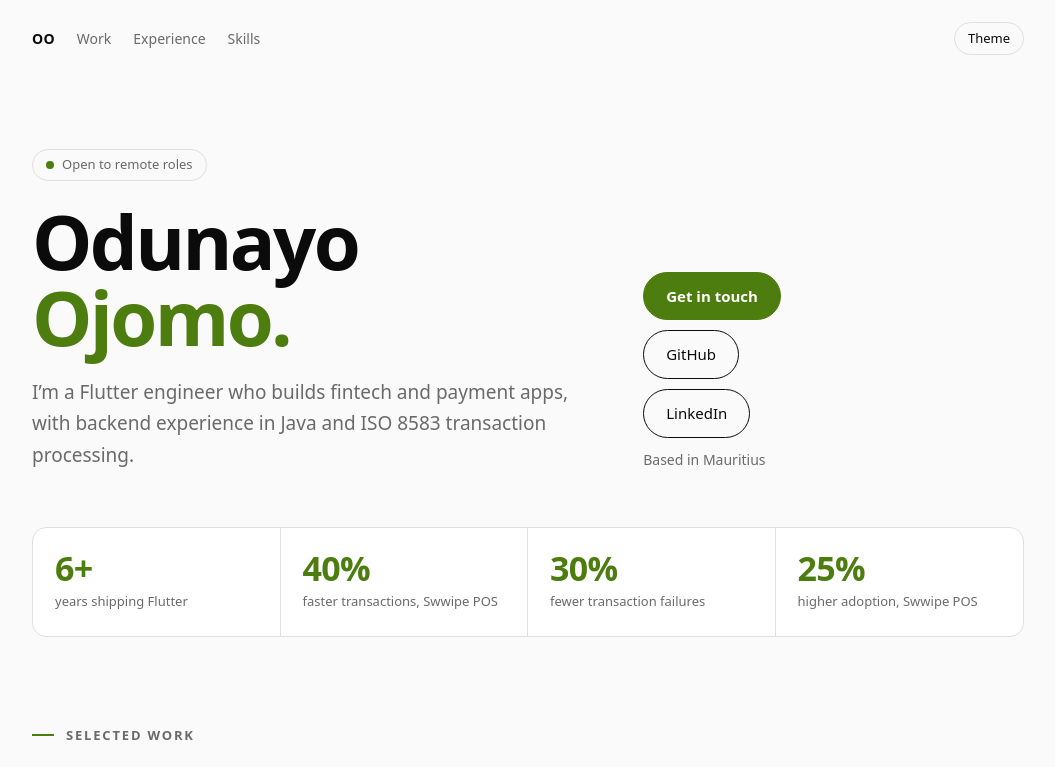
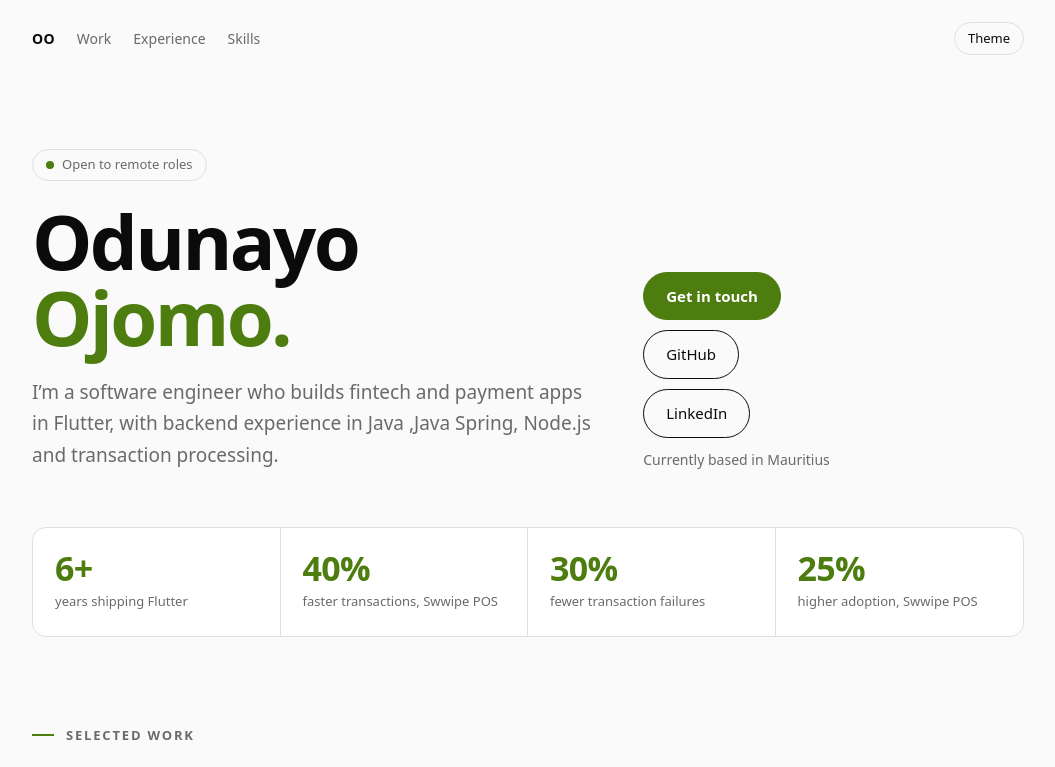
Before and after one commit to virtz/virtz.github.io, a plain HTML site: page index.html in a window 1280 px wide. Shown: the top 767 px of the page, without its empty margins (112-1167 px from the left). Drawn offline with Linux system fonts and the light colour scheme.

Commit message:
Update bio and location description in index.html

```diff
--- a/index.html
+++ b/index.html
@@ -73,13 +73,13 @@ footer{padding:28px 0 56px;color:var(--mute);font-size:13px;text-align:center}
 <div>
 <div class="tag"><i></i>Open to remote roles</div>
 <h1>Odunayo<br><em>Ojomo.</em></h1>
-<p class="bio">I’m a Flutter engineer who builds fintech and payment apps, with backend experience in Java and ISO 8583 transaction processing.</p>
+<p class="bio">I’m a software engineer who builds fintech and payment apps in Flutter, with backend experience in Java ,Java Spring, Node.js and transaction processing.</p>
 </div>
 <div class="cta">
 <a class="btn p" href="mailto:odunayoojomo0@gmail.com">Get in touch</a>
 <a class="btn" href="https://github.com/virtz" target="_blank" rel="noopener">GitHub</a>
 <a class="btn" href="https://www.linkedin.com/in/odunayo-ojomo/" target="_blank" rel="noopener">LinkedIn</a>
-<span class="meta">Based in Mauritius</span>
+<span class="meta">Currently based in Mauritius</span>
 </div>
 </section>
 
```
